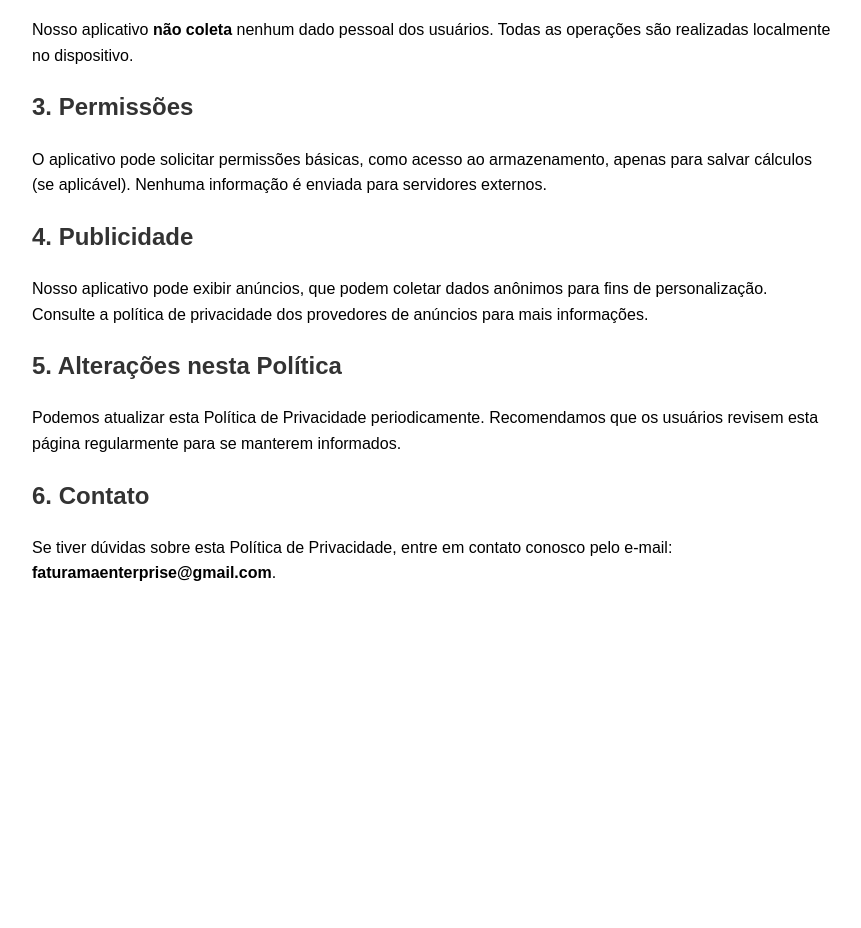
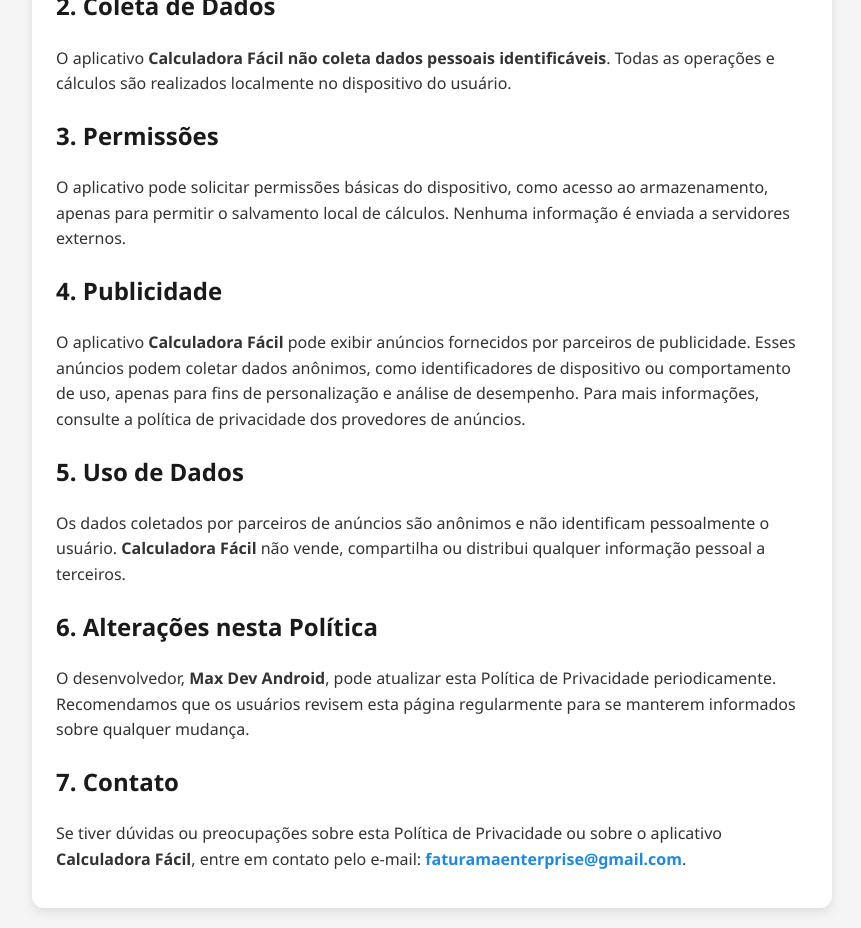
Before and after one commit to maxDevAndroid/calculadora-facil, a plain HTML site: page politicaeprivacidade.html in a window 1280 px wide. Shown: the part 350-1278 px from the top of the page, without its empty margins (208-1069 px from the left). Before the commit the page ends 992 px from the top, so only its background shows below. Drawn offline with Linux system fonts and the light colour scheme.

Commit message:
Update politicaeprivacidade.html

```diff
--- a/politicaeprivacidade.html
+++ b/politicaeprivacidade.html
@@ -3,40 +3,70 @@
 <head>
     <meta charset="UTF-8">
     <meta name="viewport" content="width=device-width, initial-scale=1.0">
-    <title>Política de Privacidade</title>
+    <title>Política de Privacidade - Calculadora Fácil</title>
     <style>
         body {
-            font-family: Arial, sans-serif;
+            font-family: 'Segoe UI', Tahoma, Geneva, Verdana, sans-serif;
             line-height: 1.6;
             max-width: 800px;
-            margin: 20px auto;
+            margin: 0 auto;
             padding: 20px;
+            background-color: #f5f5f5;
+            color: #333;
         }
         h1, h2 {
-            color: #333;
+            color: #1a1a1a;
+        }
+        h1 {
+            text-align: center;
+            margin-bottom: 20px;
+        }
+        h2 {
+            margin-top: 20px;
+        }
+        p {
+            margin: 12px 0;
+        }
+        a {
+            color: #1e88e5;
+            text-decoration: none;
+        }
+        a:hover {
+            text-decoration: underline;
+        }
+        .container {
+            background-color: #fff;
+            padding: 24px;
+            border-radius: 12px;
+            box-shadow: 0 4px 12px rgba(0,0,0,0.1);
         }
     </style>
 </head>
 <body>
-<h1>Política de Privacidade</h1>
-<p>Última atualização: 07/03/2025</p>
+    <div class="container">
+        <h1>Política de Privacidade - Calculadora Fácil</h1>
+        <p>Última atualização: 23/09/2025</p>
 
-<h2>1. Introdução</h2>
-<p>Bem-vindo à nossa Política de Privacidade. Esta página explica como coletamos, usamos e protegemos as informações dos usuários do nosso aplicativo de calculadora.</p>
+        <h2>1. Introdução</h2>
+        <p>Bem-vindo à Política de Privacidade do aplicativo <strong>Calculadora Fácil</strong>, desenvolvido por <strong>Max Dev Android</strong>. Esta página explica como coletamos, usamos e protegemos as informações dos usuários do aplicativo.</p>
 
-<h2>2. Coleta de Dados</h2>
-<p>Nosso aplicativo <strong>não coleta</strong> nenhum dado pessoal dos usuários. Todas as operações são realizadas localmente no dispositivo.</p>
+        <h2>2. Coleta de Dados</h2>
+        <p>O aplicativo <strong>Calculadora Fácil</strong> <strong>não coleta dados pessoais identificáveis</strong>. Todas as operações e cálculos são realizados localmente no dispositivo do usuário.</p>
 
-<h2>3. Permissões</h2>
-<p>O aplicativo pode solicitar permissões básicas, como acesso ao armazenamento, apenas para salvar cálculos (se aplicável). Nenhuma informação é enviada para servidores externos.</p>
+        <h2>3. Permissões</h2>
+        <p>O aplicativo pode solicitar permissões básicas do dispositivo, como acesso ao armazenamento, apenas para permitir o salvamento local de cálculos. Nenhuma informação é enviada a servidores externos.</p>
 
-<h2>4. Publicidade</h2>
-<p>Nosso aplicativo pode exibir anúncios, que podem coletar dados anônimos para fins de personalização. Consulte a política de privacidade dos provedores de anúncios para mais informações.</p>
+        <h2>4. Publicidade</h2>
+        <p>O aplicativo <strong>Calculadora Fácil</strong> pode exibir anúncios fornecidos por parceiros de publicidade. Esses anúncios podem coletar dados anônimos, como identificadores de dispositivo ou comportamento de uso, apenas para fins de personalização e análise de desempenho. Para mais informações, consulte a política de privacidade dos provedores de anúncios.</p>
 
-<h2>5. Alterações nesta Política</h2>
-<p>Podemos atualizar esta Política de Privacidade periodicamente. Recomendamos que os usuários revisem esta página regularmente para se manterem informados.</p>
+        <h2>5. Uso de Dados</h2>
+        <p>Os dados coletados por parceiros de anúncios são anônimos e não identificam pessoalmente o usuário. <strong>Calculadora Fácil</strong> não vende, compartilha ou distribui qualquer informação pessoal a terceiros.</p>
 
-<h2>6. Contato</h2>
-<p>Se tiver dúvidas sobre esta Política de Privacidade, entre em contato conosco pelo e-mail: <strong>faturamaenterprise@gmail.com</strong>.</p>
+        <h2>6. Alterações nesta Política</h2>
+        <p>O desenvolvedor, <strong>Max Dev Android</strong>, pode atualizar esta Política de Privacidade periodicamente. Recomendamos que os usuários revisem esta página regularmente para se manterem informados sobre qualquer mudança.</p>
+
+        <h2>7. Contato</h2>
+        <p>Se tiver dúvidas ou preocupações sobre esta Política de Privacidade ou sobre o aplicativo <strong>Calculadora Fácil</strong>, entre em contato pelo e-mail: <strong><a href="mailto:faturamaenterprise@gmail.com">faturamaenterprise@gmail.com</a></strong>.</p>
+    </div>
 </body>
 </html>
```
